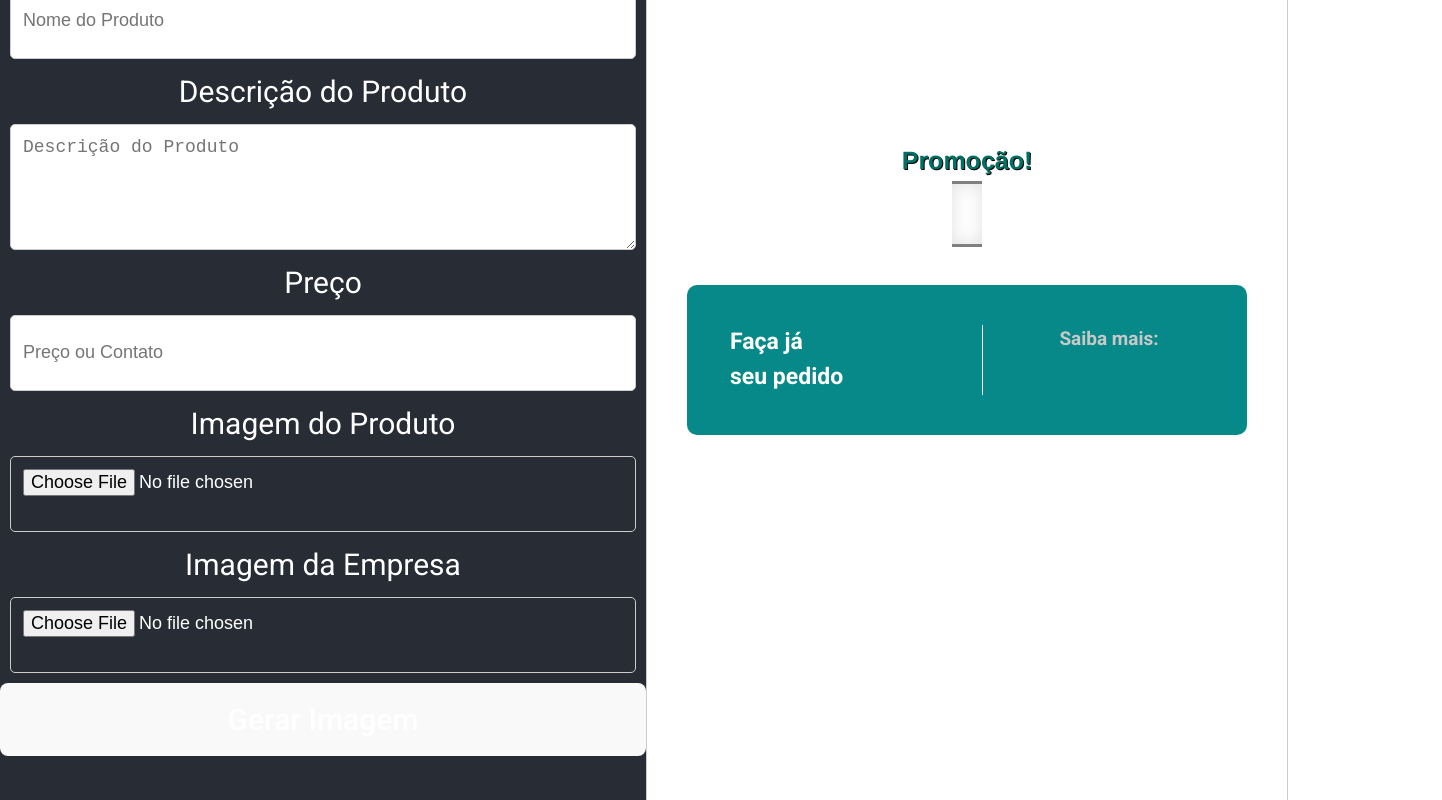
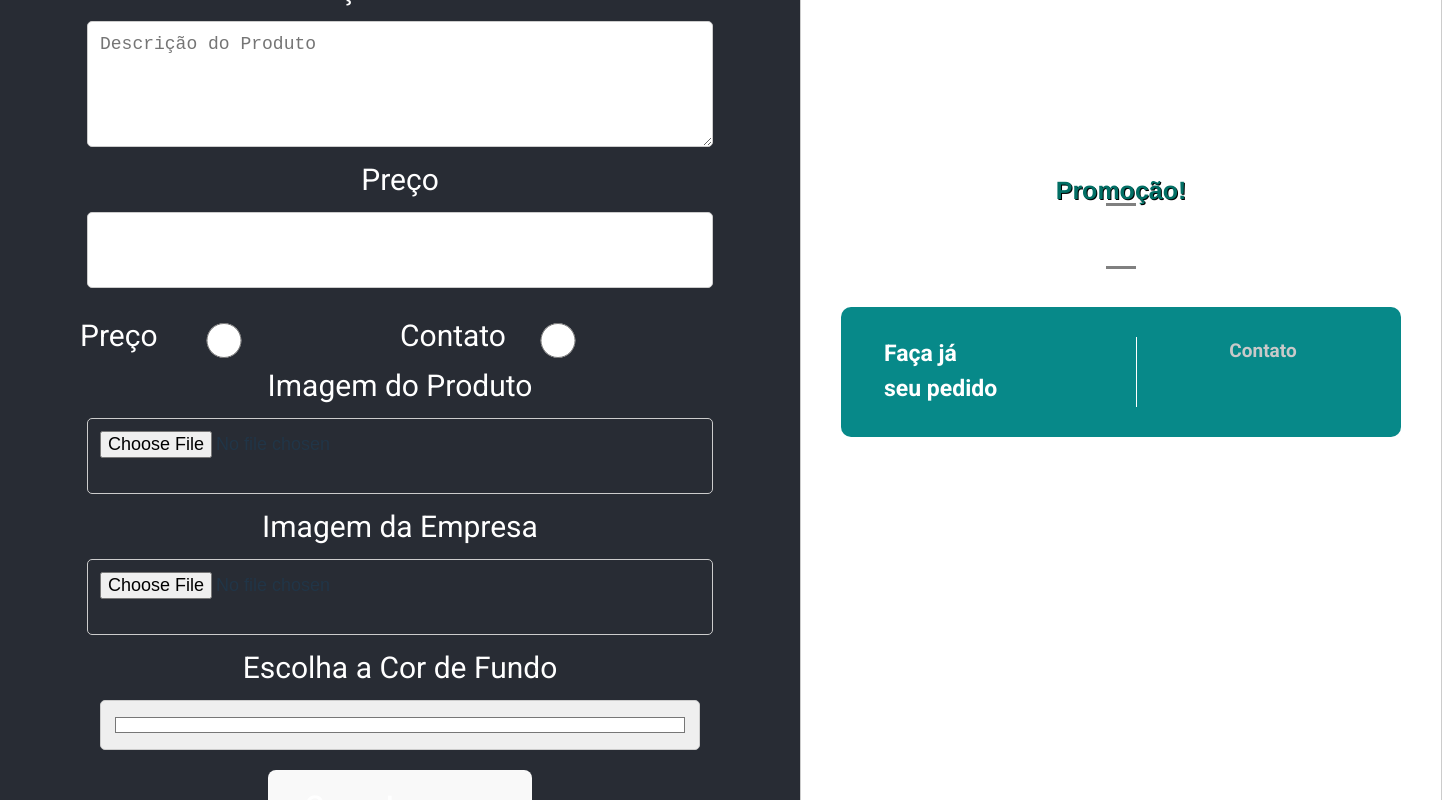
Before and after one commit to Gentil-sudo/img-generator, a React (Vite) app: page / in a window 1280 px wide. Shown: the part 300-1100 px from the top of the page, 1442 px wide, since content can reach past the window. Built offline with nearby package versions, Linux system fonts and the light colour scheme.

Commit message:
Version 4.0

```diff
--- a/src/App.css
+++ b/src/App.css
@@ -1,3 +1,7 @@
+:root {
+  --product-box-bg-color: #fff; /* Cor de fundo padrão para o product-box */
+}
+
 .App {
   display: flex;
   flex-direction: row;
@@ -34,13 +38,12 @@
 .form-container {
   display: flex;
   flex-direction: column;
+  justify-content: center;
+  align-items: center;
   font-size: 30px;
   max-width: 800px;
   margin-bottom: 20px;
-
 }
-
-
 
 input, textarea {
   margin: 10px;
@@ -54,11 +57,10 @@ input, textarea {
 
 textarea {
   height: 100px;
-
 }
 
 button {
-
+  margin-top: 10px;
   border: none;
   color: white;
   padding: 10px 20px;
@@ -79,7 +81,7 @@ button:hover {
   border: 1px solid #ccc;
   padding: 20px;
   border-radius: 5px;
-  background: #fff;
+  background: var(--product-box-bg-color); /* Usa a variável CSS para a cor de fundo */
   color: #000;
   height: 1080px;
   max-width: 600px;
@@ -90,19 +92,15 @@ button:hover {
   height: auto;
   width: auto;
   height: 1080px;
-
 }
 
-
-.product-content{
+.product-content {
   display: flex;
   flex-direction: column;
   justify-content: center;
   align-items: center;
   width: 600px;
   height: 1080px;
-
-
 }
 
 .title {
@@ -110,24 +108,21 @@ button:hover {
   height: auto;
   font-family: 'Franklin Gothic Medium', 'Arial Narrow', Arial, sans-serif;
   font-weight: bold;
-  font-size: 35px;
-  text-shadow: 1px 1px black ;
+  font-size: 30px;
+  text-shadow: 1px 1px black;
   overflow-wrap: break-word; /* Propriedade mais moderna e recomendada */
   margin-bottom: -3px;
-
 }
-
 
 .product-image-content {
   width: 570px;
   height: auto; /* Ajuste conforme necessário */
   max-width: 570px; /* Limita a largura máxima da imagem */
-  max-height: 350px;
-  border: 6px aqua solid;
+  max-height: 450px;
+
   border-radius: 12px;
   margin-top: 15px;
   margin-bottom: -25px;
-
 }
 
 .product-name {
@@ -140,24 +135,27 @@ button:hover {
   color: rgb(2, 111, 101);
 }
 
-.description{
+.description {
   font-size: 20px;
-  font-weight: bold;
-  border-top: 3px  gray solid;
-  border-bottom: 3px  gray solid;
+  font-weight: 900;
+  max-width: 400px;
+  border-top: 3px gray solid;
+  border-bottom: 3px gray solid;
   margin-top: -30px;
   padding: 15px;
   width: auto;
   height: auto;
   overflow-wrap: break-word; /* Propriedade mais moderna e recomendada */
-  color: rgb(82, 84, 84);
-  box-shadow: inset 0px 0px 18px rgba(187, 187, 187, 0.462);
+  color: rgb(0, 0, 0);
 }
 
 .h6 {
   color: rgb(11, 98, 98);
 }
 
+.input-file {
+  color: #213547;
+}
 
 .price {
   display: flex;
@@ -166,13 +164,13 @@ button:hover {
   align-items: center;
   background-color: rgb(7, 137, 137);
   border-radius: 10px;
-  height: 130px;
+  height: 110px;
   width: 90%;
   padding: 10px;
   margin-bottom: -15px;
 }
 
-.price-strong{
+.price-strong {
   padding-left: 8px;
   text-align: start;
   margin-left: 25px;
@@ -194,18 +192,37 @@ button:hover {
   height: 70px;
   width: 50%;
   color: rgb(201, 201, 201);
-  border-left:  rgb(255, 255, 255) 1px solid;
+  border-left: rgb(255, 255, 255) 1px solid;
 }
 
 .price-price {
-
   font-size: 29px;
   margin-top: -5px;
   color: white;
 }
 
+.input-radio-container {
+  display: flex;
+  height: 50px;
+  margin-top: 15px;
+  width: 80%;
+}
 
+.radio-price {
+  display: flex;
+  width: 50%;
+}
 
+.radio-contact {
+  display: flex;
+  width: 50%;
+}
+
+.radio {
+  height: 35px;
+  display: flex;
+  margin-left: -100px;
+}
 
 footer {
   display: flex;
@@ -214,7 +231,6 @@ footer {
   min-width: 100vw;
   height: 50px;
   font-size: 28px;
-
 }
 
 .logo-image {
--- a/src/App.jsx
+++ b/src/App.jsx
@@ -1,4 +1,4 @@
-import React, { useState } from "react";
+import React, { useState, useEffect } from "react";
 import { useNavigate } from "react-router-dom";
 import html2canvas from "html2canvas";
 import "./App.css";
@@ -7,8 +7,10 @@ function App() {
   const [name, setName] = useState("");
   const [description, setDescription] = useState("");
   const [price, setPrice] = useState("");
+  const [radio, setRadio] = useState(""); // Valor do rádio será armazenado aqui
   const [uploadedImage, setUploadedImage] = useState(null);
-  const [uploadLogo, setUploadLogo] = useState(null); // Novo estado para a imagem do exemplo
+  const [uploadLogo, setUploadLogo] = useState(null);
+  const [backgroundColor, setBackgroundColor] = useState("#ffffff"); // Cor de fundo
 
   const navigate = useNavigate();
 
@@ -28,7 +30,7 @@ function App() {
     if (file) {
       const reader = new FileReader();
       reader.onloadend = () => {
-        setUploadLogo(reader.result); // Atualiza o estado com a imagem importada
+        setUploadLogo(reader.result);
       };
       reader.readAsDataURL(file);
     }
@@ -43,12 +45,23 @@ function App() {
     });
   };
 
+  const handleColorChange = (event) => {
+    const color = event.target.value;
+    setBackgroundColor(color);
+  };
+
+  // Use useEffect to apply the background color to the .product-box element
+  useEffect(() => {
+    const productBox = document.querySelector(".product-box");
+    if (productBox) {
+      productBox.style.backgroundColor = backgroundColor;
+    }
+  }, [backgroundColor]);
+
   return (
     <>
-
       <div className="App">
         <div className="App-content">
-
           <header className="App-header">
             <h1>Gerador de Imagens de Produto</h1>
             <div className="form-container">
@@ -68,29 +81,73 @@ function App() {
               <label htmlFor="">Preço</label>
               <input
                 type="text"
-            placeholder="Preço ou Contato"
                 value={price}
                 onChange={(e) => setPrice(e.target.value)}
               />
+              <div className="input-radio-container">
+                <div className="radio-price">
+                  <label className="input-rdo">Preço</label>
+                  <input
+                    type="radio"
+                    name="productType" // Nome do grupo
+                    value="price" // Valor do rádio
+                    checked={radio === "price"}
+                    onChange={(e) => setRadio(e.target.value)}
+                    className="radio"
+                  />
+                </div>
+
+                <div className="radio-contact">
+                  <label className="input-rdo">Contato</label>
+                  <input
+                    type="radio"
+                    name="productType" // Nome do grupo
+                    value="contact" // Valor do rádio
+                    checked={radio === "contact"}
+                    onChange={(e) => setRadio(e.target.value)}
+                    className="radio"
+                  />
+                </div>
+              </div>
               <label htmlFor="">Imagem do Produto</label>
-          <input type="file" accept="image/*" onChange={handleFileChange} />
+              <input type="file" accept="image/*" onChange={handleFileChange} className="input-file"/>
               <label htmlFor="">Imagem da Empresa</label>
-          <input type="file" accept="image/*" onChange={handleExampleImageChange} />
+              <input
+                type="file"
+                accept="image/*"
+                onChange={handleExampleImageChange}
+                className="input-file"
+              />
+              <label htmlFor="">Escolha a Cor de Fundo</label>
+              <input
+                type="color"
+                value={backgroundColor}
+                onChange={handleColorChange}
+              />
               <button onClick={handleGenerateImage}>Gerar Imagem</button>
             </div>
           </header>
-      <div id="product-card" className="product-box">
+          <div
+            id="product-card"
+            className="product-box"
+          >
             <div className="product-container">
               <div className="product-content">
                 <div className="product-image">
                   {uploadedImage && (
-            <img src={uploadedImage} alt="Produto" className="product-image-content" />
+                    <img
+                      src={uploadedImage}
+                      alt="Produto"
+                      className="product-image-content"
+                    />
                   )}
                 </div>
                 <h2 className="title">
                   <strong className="promotion">Promoção! </strong>
                   <br />
-             <em> <p className="product-name">{name}</p></em>
+                  <em>
+                    <p className="product-name">{name}</p>
+                  </em>
                 </h2>
                 <p className="description">
                   <strong></strong>
@@ -98,15 +155,20 @@ function App() {
                   {description}
                 </p>
                 <p className="price">
-              <strong className="price-strong">Faça já <br /> seu pedido</strong>
+                  <strong className="price-strong">
+                    Faça já <br /> seu pedido
+                  </strong>
                   <span className="price-value">
-                Saiba mais:
+                    {radio === "price" ? "Preço" : "Contato"} {/* Exibe o valor selecionado */}
                     <p className="price-price">{price}</p>
                   </span>
                 </p>
-            {/* Adiciona a imagem importada abaixo do preço */}
                 {uploadLogo && (
-              <img src={uploadLogo} alt="Imagem Exemplo" className="logo-image" />
+                  <img
+                    src={uploadLogo}
+                    alt="Imagem Exemplo"
+                    className="logo-image"
+                  />
                 )}
               </div>
             </div>
```
Lines whose indentation alone changed are shown as unchanged.
